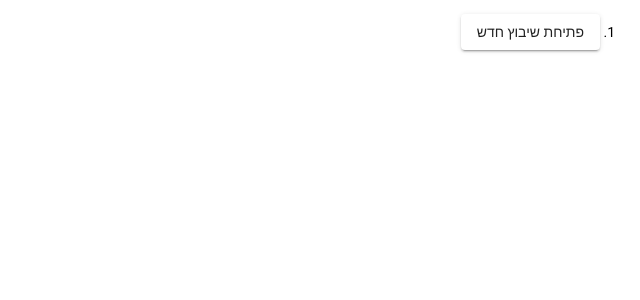
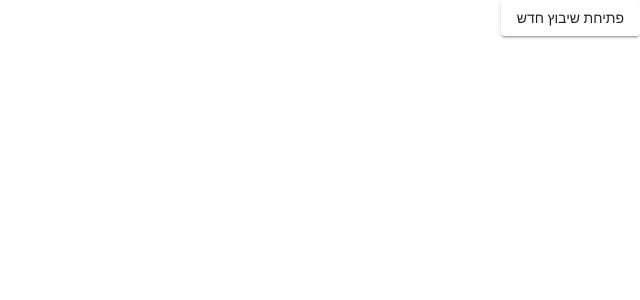
Before and after one commit to hodayaTz/AHP-client, an Angular app: page /scheduling in a window 1280 px wide. Shown: the top 300 px of the page, without its empty margins (640-1280 px from the left). Built offline with nearby package versions, Linux system fonts and the light colour scheme.

Commit message:
תיקונים מאתמול

```diff
--- a/src/app/models/scheduling-holiday.ts
+++ b/src/app/models/scheduling-holiday.ts
@@ -2,4 +2,5 @@ export class SchedulingHoliday{
     idSchedulingHoliday:number
     idHoliday:number
     yearHoliday:number
+    isOpen:boolean
 }
--- a/src/app/modules/management/scheduling/new-scheduling-holiday/new-scheduling-holiday.component.html
+++ b/src/app/modules/management/scheduling/new-scheduling-holiday/new-scheduling-holiday.component.html
@@ -3,7 +3,7 @@
         <p>
             <mat-form-field appearance="legacy">
                 <label></label>
-                <input matInput formControlName="yearHoliday">
+                <input matInput type="number" formControlName="yearHoliday" min="{{currentYear}}">
                 <!-- <mat-icon matSuffix>gmail</mat-icon> -->
                 <mat-hint>שנה</mat-hint>
             </mat-form-field>
--- a/src/app/modules/management/scheduling/new-scheduling-holiday/new-scheduling-holiday.component.ts
+++ b/src/app/modules/management/scheduling/new-scheduling-holiday/new-scheduling-holiday.component.ts
@@ -1,6 +1,6 @@
 import { Component, OnInit, Inject } from '@angular/core';
 import { SchedulingHoliday } from 'src/app/models/scheduling-holiday';
-import { FormControl, FormGroup } from '@angular/forms';
+import { FormControl, FormGroup, Validators } from '@angular/forms';
 import { SchedulingService } from '../scheduling.service';
 import {MatDialog, MatDialogRef, MAT_DIALOG_DATA} from '@angular/material/dialog';
 import { HolidaysService } from '../../holidays/holidays-service.service';
@@ -20,12 +20,13 @@ export class NewSchedulingHolidayComponent implements OnInit {
     this.formNewSchedulingHoliday=new FormGroup({
       idSchedulingHoliday:new FormControl(0),
       idHoliday:new FormControl(),
-      yearHoliday:new FormControl(),
+      yearHoliday:new FormControl(new Date().getFullYear(),[Validators.min(new Date().getFullYear())]),
     })
     this._holidaysService.getHolidays().subscribe(holidaysData=>{
       this.holidays=holidaysData
     })
   }
+  currentYear:number=new Date().getFullYear()
   formNewSchedulingHoliday:FormGroup
   holidays:Holiday[]
   newSchedulingHoliday:SchedulingHoliday
@@ -33,8 +34,12 @@ export class NewSchedulingHolidayComponent implements OnInit {
     debugger
     this.newSchedulingHoliday=new SchedulingHoliday
     this.newSchedulingHoliday=this.formNewSchedulingHoliday.value
+    this.newSchedulingHoliday.isOpen=true
     // this.newSchedulingHoliday.idSchedulingHoliday=0
     this._service.addSchedulingHoliday(this.newSchedulingHoliday).subscribe(result=>{
+      if(!result){
+        console.log("השיבוץ כבר  קיים במערכת")
+      }
     })
   }
   constructor(private _service:SchedulingService,private _holidaysService:HolidaysService,
--- a/src/app/modules/management/scheduling/open-scheduling-list/open-scheduling-list.component.html
+++ b/src/app/modules/management/scheduling/open-scheduling-list/open-scheduling-list.component.html
@@ -1,5 +1 @@
-<ol>
-    <li>
-      <button mat-raised-button (click)="openDialog()">פתיחת שיבוץ חדש</button>
-    </li>
-</ol>
+<button mat-raised-button (click)="openDialog()">פתיחת שיבוץ חדש</button>
```
